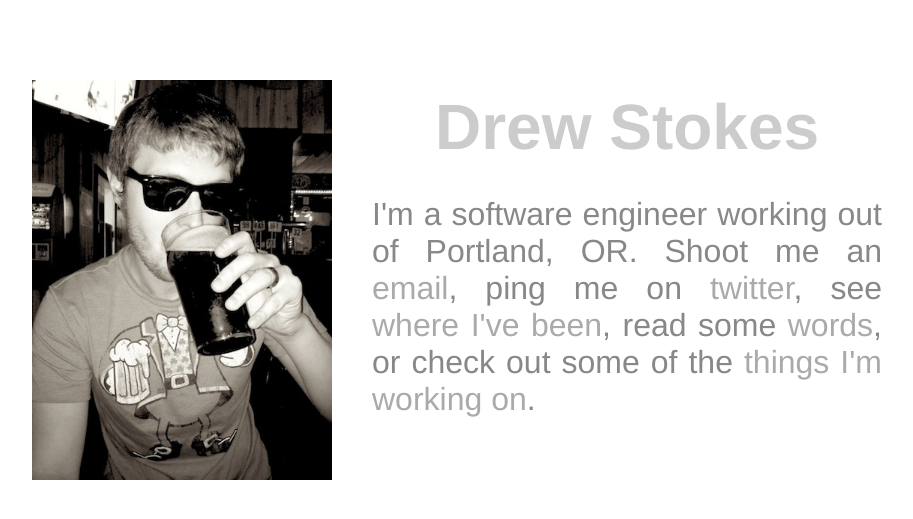
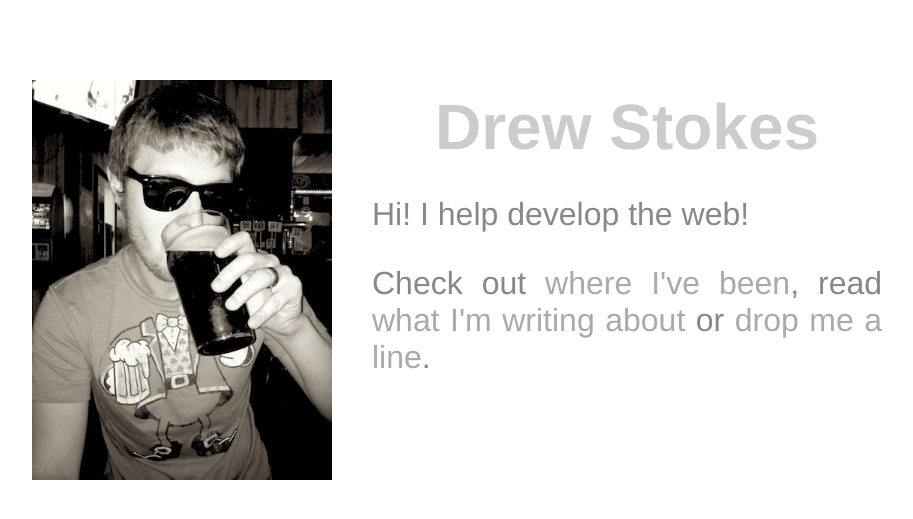
Before and after one commit to dstokes/dstokes.github.io, a Jekyll site: the page index.html, which Jekyll copies as it is, in a window 1280 px wide. Shown: the top 519 px of the page, without its empty margins (183-1096 px from the left). Built offline with Jekyll 4.4.1, drawn with Linux system fonts in a browser that asks for light colours.

Commit message:
shorten bio

```diff
--- a/index.html
+++ b/index.html
@@ -86,13 +86,11 @@
     <div id="content">
       <div class="bio">
         <h1>Drew Stokes</h1>
+        <p>Hi! I help develop the web!</p>
         <p>
-          I'm a software engineer working out of Portland, OR.
-          Shoot me an <a href="mailto:drew@drewstokes.com" title="drew@drewstokes.com">email</a>,
-          ping me on <a href="http://twitter.com/#!/Drew_Stokes/">twitter</a>,
-          see <a href="http://www.linkedin.com/pub/drew-stokes/39/a90/579">where I've been</a>,
-          read some <a href="http://medium.com/@Drew_Stokes">words</a>,
-          or check out some of the <a href="https://github.com/dstokes">things I'm working on</a>.
+          Check out <a href="http://www.linkedin.com/pub/drew-stokes/39/a90/579">where I've been</a>,
+          read <a href="http://medium.com/@Drew_Stokes">what I'm writing about</a> or
+          <a href="mailto:drew@drewstokes.com" title="drew@drewstokes.com">drop me a line</a>.
         </p>
     </div>
   </div>
```
